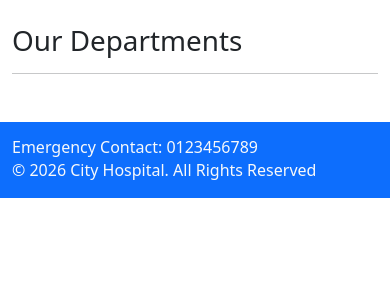
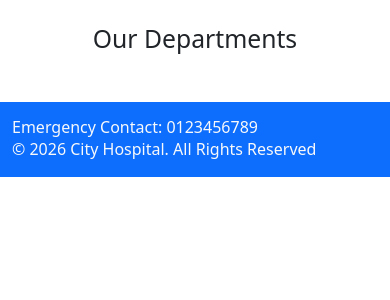
Before and after one commit to noorarahiman/HealthHub, a Django app: page /department/ in a window 390 px wide. Shown: the part 56-356 px from the top of the page. Run offline with Django 5.2, Linux system fonts and the light colour scheme; data that the repository does not hold is empty.

Commit message:
update department page: responsive cards and professional layout

```diff
--- a/templates/department.html
+++ b/templates/department.html
@@ -1,17 +1,19 @@
 {% extends 'base.html' %}
 
 {% block title %}
-Department
+Departments
 {% endblock %}
 
 {% block content %}
-<h1 class="text-centre"> Our Departments </h1>
-<hr>
-
-{% for d in dept %}
-<div class="mx-auto w-50 bg-success text-centre text-white p-3 my-5 border-warning rounded">
-    <h1>{{ d.dep_name }}</h1>
-    <p>{{ d.dep_description }}</p>
+<h2 class="text-center mb-4">Our Departments</h2>
+<div class="row g-4">
+    {% for d in dept %}
+    <div class="col-12 col-md-6 col-lg-4">
+        <div class="card p-3 h-100 border-primary shadow-sm">
+            <h4 class="text-center text-primary">{{ d.dep_name }}</h4>
+            <p class="text-center">{{ d.dep_description }}</p>
+        </div>
+    </div>
+    {% endfor %}
 </div>
-{% endfor %}
 {% endblock %}
```
